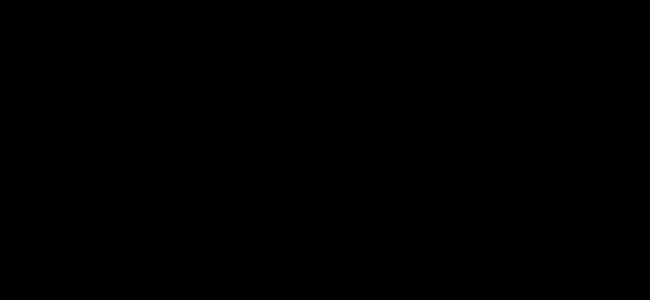
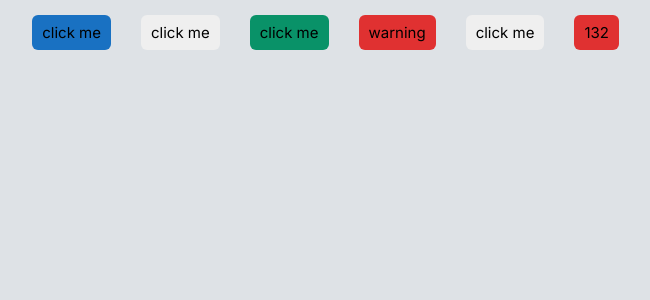
Before and after one commit to lakhannemane/smile, a React (Create React App) app: page / in a window 1280 px wide. Shown: the top 300 px of the page, without its empty margins (64-714 px from the left). Built offline with nearby package versions, Linux system fonts and the light colour scheme.

Commit message:
added buttons and propType

```diff
--- a/public/index.html
+++ b/public/index.html
@@ -1,31 +1,21 @@
 <!DOCTYPE html>
 <html lang="en">
+
 <head>
   <meta charset="utf-8" />
   <link rel="icon" href="%PUBLIC_URL%/favicon.ico" />
   <meta name="viewport" content="width=device-width, initial-scale=1" />
   <meta name="theme-color" content="#000000" />
-    <meta
-      name="description"
-      content="Web site created using create-react-app"
-    />
+  <meta name="description" content="Web site created using create-react-app" />
   <link rel="apple-touch-icon" href="%PUBLIC_URL%/logo192.png" />
-    <!--
-      manifest.json provides metadata used when your web app is installed on a
-      user's mobile device or desktop. See https://developers.google.com/web/fundamentals/web-app-manifest/
-    -->
-    <link rel="manifest" href="%PUBLIC_URL%/manifest.json" />
-    <!--
-      Notice the use of %PUBLIC_URL% in the tags above.
-      It will be replaced with the URL of the `public` folder during the build.
-      Only files inside the `public` folder can be referenced from the HTML.
-
-      Unlike "/favicon.ico" or "favicon.ico", "%PUBLIC_URL%/favicon.ico" will
-      work correctly both with client-side routing and a non-root public URL.
-      Learn how to configure a non-root public URL by running `npm run build`.
-    -->
+  <link
+    href="https://fonts.googleapis.com/css2?family=Inter:wght@400;500;700&family=Libre+Bodoni:ital@1&family=Nunito:wght@200&family=Oleo+Script&family=Roboto:wght@400;500;700&display=swap"
+    rel="stylesheet">
+  <link href="https://cdn.jsdelivr.net/npm/bootstrap@5.0.2/dist/css/bootstrap.min.css" rel="stylesheet"
+    integrity="sha384-EVSTQN3/azprG1Anm3QDgpJLIm9Nao0Yz1ztcQTwFspd3yD65VohhpuuCOmLASjC" crossorigin="anonymous">
   <title>React App</title>
 </head>
+
 <body>
   <noscript>You need to enable JavaScript to run this app.</noscript>
   <div id="root"></div>
@@ -40,4 +30,5 @@
       To create a production bundle, use `npm run build` or `yarn build`.
     -->
 </body>
+
 </html>
--- a/src/App.js
+++ b/src/App.js
@@ -1,5 +1,38 @@
+import React from "react";
+import Button from "./Components/Buttons/Index";
+
 function App() {
-  return <div className="App">helloo</div>;
+  const handleClick = () => {
+    alert("first");
+  };
+
+  const secondbtnHandler = () => {
+    alert("second");
+  };
+  return (
+    <div className="App">
+      <div className="container">
+        <Button text="click me" styleButton="first-btn" OK={handleClick} />
+        <Button
+          text="click me"
+          styleButton="second-btn"
+          OK={secondbtnHandler}
+        />
+        <Button
+          text="click me"
+          styleButton="success-btn"
+          OK={secondbtnHandler}
+        />
+        <Button text="warning" styleButton="warn-btn" OK={secondbtnHandler} />
+        <Button
+          text="click me"
+          styleButton="second-btn"
+          OK={secondbtnHandler}
+        />
+        <Button text={132} styleButton="danger-btn" OK={secondbtnHandler} />
+      </div>
+    </div>
+  );
 }
 
 export default App;
--- /dev/null
+++ b/src/Components/Buttons/Index.js
@@ -0,0 +1,19 @@
+import React from "react";
+import PropTypes from "prop-types";
+
+const Index = ({ text, OK, styleButton }) => {
+  return (
+    <button className={`${styleButton}`} onClick={OK}>
+      {text}
+    </button>
+  );
+};
+
+Index.propTypes = {
+  name: PropTypes.string,
+  age: PropTypes.number,
+  address: PropTypes.object,
+  friends: PropTypes.array,
+};
+
+export default Index;
--- a/src/index.css
+++ b/src/index.css
@@ -1,9 +1,170 @@
-body {
-  margin: 0;
- background-color: #000000;
+
+* {
+  box-sizing: border-box;
 }
 
-code {
-  font-family: source-code-pro, Menlo, Monaco, Consolas, 'Courier New',
-    monospace;
+h1,
+h2,
+h3,
+h4,
+h5,
+h6,
+p {
+  font-weight: 400;
 }
+
+a,
+NavLink {
+  text-decoration: none;
+}
+
+html {
+  /* font-size: 15px; */
+  /* 15/16=93.75 */
+  font-size: 93.75%; /* 15px*/
+  overflow-x: hidden;
+}
+
+body {
+  font-family: "Inter", sans-serif;
+  line-height: 1;
+  font-weight: 400;
+  background-color: #dee2e6;
+}
+
+
+.App{
+  margin: 1rem 0;
+  position: relative;
+}
+
+/* global class */
+.serch-icon {
+  position: absolute;
+  top: 50%;
+  transform: translateY(-50%);
+  left: 0;
+  width: 30px;
+  height: 50px;
+  text-align: center;
+  line-height: 50px;
+  font-size: 20px;
+}
+
+.input-field{
+  padding: 8px 29px;
+  border-radius: 20px;
+  outline: none;
+  border: none;
+  margin: 1rem 0;
+  box-shadow: 0 0 10px 1px rgb(0 0 0 / 10%);
+}
+
+
+.microphone-section{
+  position: absolute;
+  top: 50%;
+  transform: translateY(-50%);
+  right: 52%;
+  width: 50px;
+  height: 50px;
+  text-align: center;
+  line-height: 50px;
+  font-size: 20px;
+}
+
+
+.first-btn{
+  border: none;
+  padding: 10px;
+  font-weight: 600px;
+  border-radius: 6px;
+  background-color: #1971c2;
+  margin: 0 1rem;
+}
+
+.second-btn{
+  border: none;
+  padding: 10px;
+  font-weight: 600px;
+  border-radius: 6px;
+  margin: 0 1rem;
+}
+
+.first-btn:hover{
+  background-color: #307fc8 ;
+}
+
+
+
+/* secondary */
+
+.secondary-btn{
+  border: none;
+  padding: 10px;
+  font-weight: 600px;
+  border-radius: 6px;
+  background-color: #343a40;
+  margin: 0 1rem;
+
+}
+/* Success */
+.success-btn{
+  border: none;
+  padding: 10px;
+  font-weight: 600px;
+  border-radius: 6px;
+  background-color: #099268;
+  margin: 0 1rem;
+
+}
+
+.success-btn:hover{
+  background-color: #495057;
+  border: none;
+  padding: 10px;
+  font-weight: 600px;
+  border-radius: 6px;
+  margin: 0 1rem;
+}
+/* warnig */
+.warn-btn{
+  border: none;
+  padding: 10px;
+  font-weight: 600px;
+  border-radius: 6px;
+  background-color: #e03131;
+  margin: 0 1rem;
+
+}
+/* danger */
+.danger-btn{
+  border: none;
+  padding: 10px;
+  font-weight: 600px;
+  border-radius: 6px;
+  background-color: #e03131;
+  margin: 0 1rem;
+}
+
+.danger-btn:hover{
+  border: none;
+  padding: 10px;
+  font-weight: 600px;
+  border-radius: 6px;
+  background-color: #e34646;
+  margin: 0 1rem;
+}
+
+
+.ternary-btn{
+  border: none;
+  /* padding: 10px; */
+  width: 120px;
+  height: 120px;
+  border-radius: 50%;
+  font-weight: 600px;
+  /* border-radius: 10px; */
+  background-color: aqua;
+  margin: 0 1rem;
+}
```
Also changed, not shown: package.json (+9 -0 lines), src/Components/Form/index.js (added, +8 -0 lines), src/Store/Slice.js (added, +40 -0 lines), src/Store/index.js (added, +10 -0 lines), src/Components/Table/Index.js (added), 1 other file (tests, documents, lock files or other folders). Lines whose indentation alone changed are shown as unchanged.
